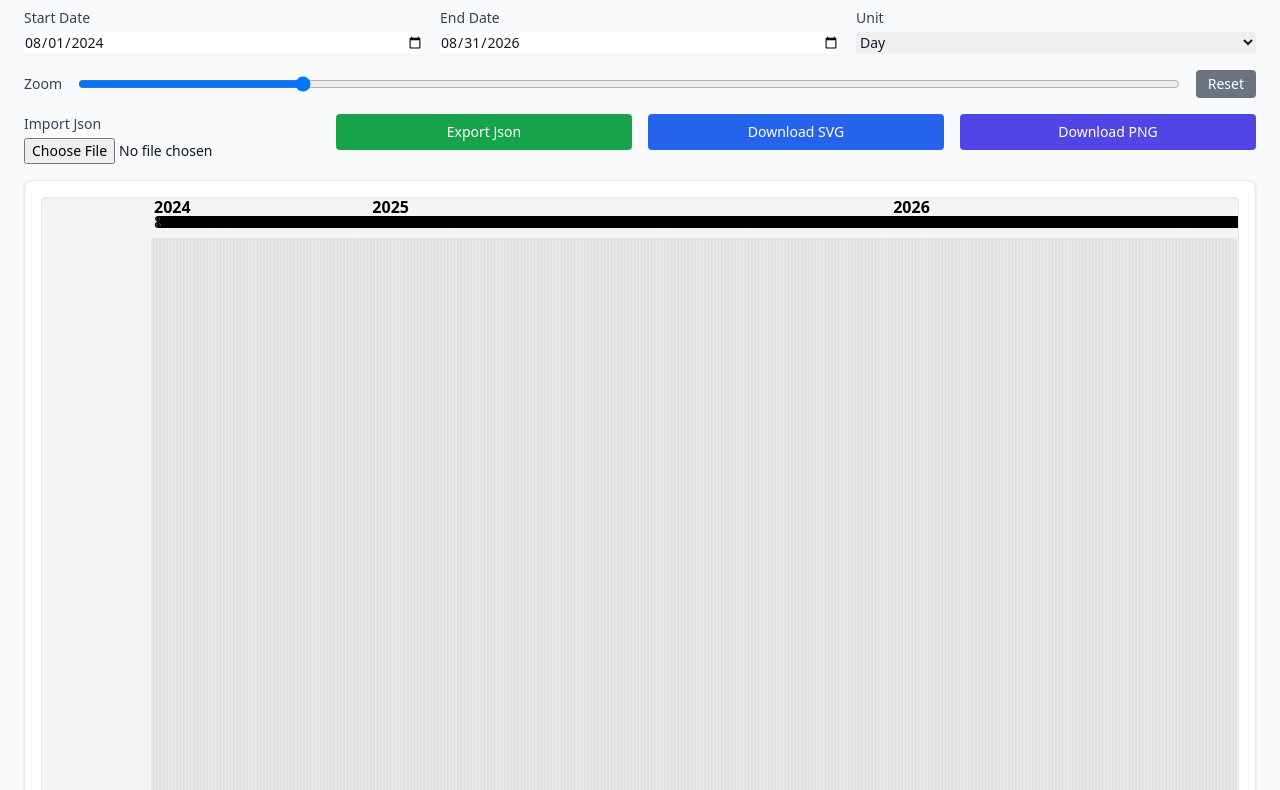
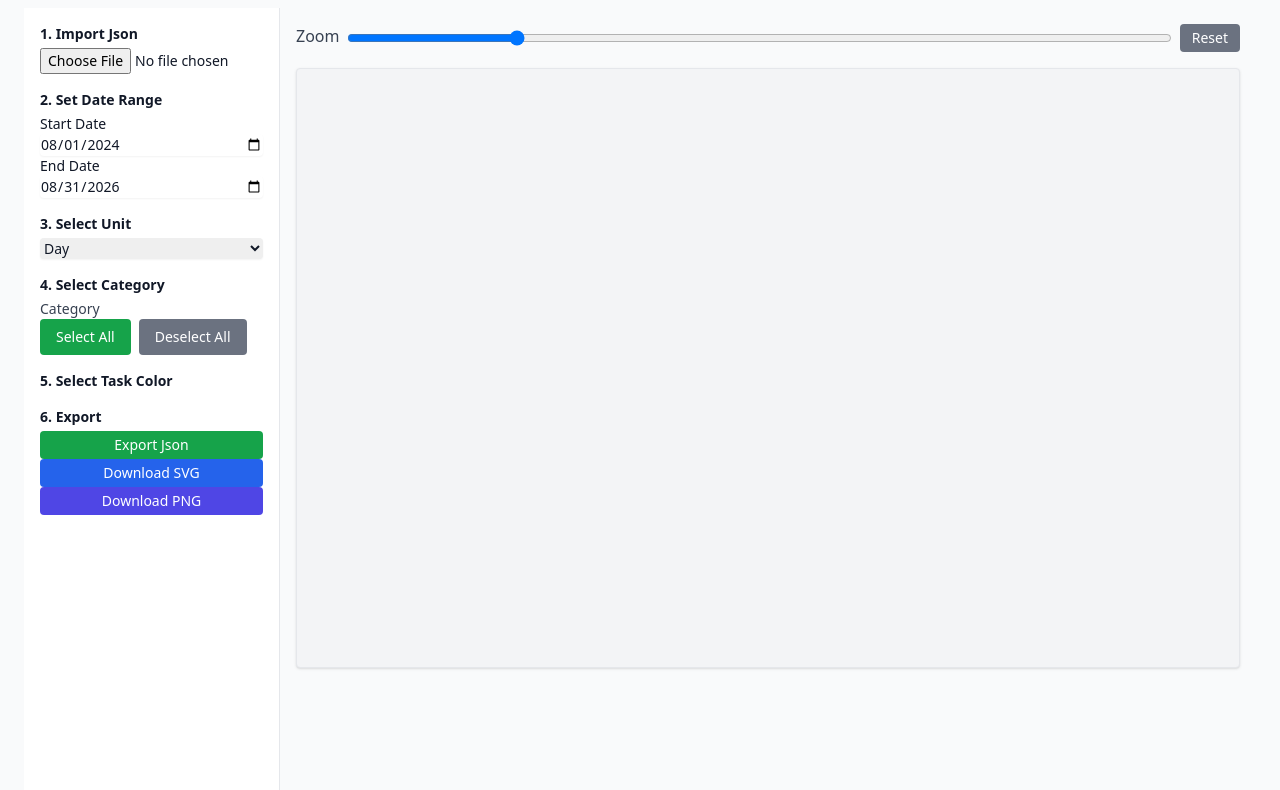
Before and after one commit to yopeyope/onepagescheduler, a plain HTML site: page index.html in a window 1280 px wide. Shown: the part 72-862 px from the top of the page. Drawn offline with nearby package versions, Linux system fonts and the light colour scheme.

Commit message:
Refined design (two pain)

```diff
--- a/index.html
+++ b/index.html
@@ -9,12 +9,22 @@
   <body class="bg-gray-50 text-gray-900 font-sans">
     <div class="max-w-screen-xl mx-auto p-6">
       <header class="mb-6">
-        <h1 class="text-2xl font-bold text-gray-800">Slide Schedule</h1>
+        <h1 class="text-2xl font-bold text-gray-800">OnePageScheduler</h1>
       </header>
 
-      <section class="grid grid-cols-1 md:grid-cols-3 gap-4 mb-4 text-sm">
-        <div class="flex flex-col">
-          <label class="mb-1 text-gray-700">Start Date</label>
+      <div class="flex flex-col md:flex-row h-screen">
+        <!-- ✅ 左パネル（コントロール） -->
+        <aside
+          class="w-full md:w-64 bg-white border-r p-4 overflow-y-auto text-sm space-y-4"
+        >
+          <div>
+            <h2 class="text-sm font-bold mb-1">1. Import Json</h2>
+            <input type="file" id="jsonInput" accept=".json" class="w-full" />
+          </div>
+
+          <div>
+            <h2 class="text-sm font-bold mb-1">2. Set Date Range</h2>
+            <label>Start Date</label>
             <input
               type="date"
               id="startDateInput"
@@ -22,9 +32,7 @@
               onchange="render()"
               class="w-full border-gray rounded shadow-sm"
             />
-        </div>
-        <div class="flex flex-col">
-          <label class="mb-1 text-gray-700">End Date</label>
+            <label>End Date</label>
             <input
               type="date"
               id="endDateInput"
@@ -33,98 +41,18 @@
               class="w-full border-gray rounded shadow-sm"
             />
           </div>
-        <div class="flex flex-col">
-          <label class="mb-1 text-gray-700">Unit</label>
+
+          <div>
+            <h2 class="text-sm font-bold mb-1">3. Select Unit</h2>
             <select id="labelUnit" class="w-full border-gray rounded shadow-sm">
               <option value="day">Day</option>
               <option value="week">Week</option>
               <option value="month">Month</option>
             </select>
           </div>
-      </section>
 
-      <section class="mb-4 text-sm flex items-center gap-4">
-        <label class="text-gray-700">Zoom</label>
-        <input
-          type="range"
-          id="zoomSlider"
-          min="0.5"
-          max="3"
-          step="0.1"
-          value="1"
-          class="w-full"
-        />
-        <button
-          id="zoomResetBtn"
-          class="px-3 py-1 bg-gray-500 text-white text-sm rounded hover:bg-gray-600"
-        >
-          Reset
-        </button>
-      </section>
-
-      <section class="grid grid-cols-1 md:grid-cols-4 gap-4 mb-4 text-sm">
-        <div class="flex flex-col">
-          <label class="mb-1 text-gray-700">Import Json</label>
-          <input type="file" id="importTasks" accept=".json" />
-        </div>
-        <div class="flex flex-col">
-          <button
-            onclick="exportTasks()"
-            class="px-4 py-2 bg-green-600 text-white text-sm rounded hover:bg-green-700"
-          >
-            Export Json
-          </button>
-        </div>
-        <div class="flex flex-col">
-          <button
-            onclick="downloadSVG()"
-            class="px-4 py-2 bg-blue-600 text-white text-sm rounded hover:bg-blue-700"
-          >
-            Download SVG
-          </button>
-        </div>
-        <div class="flex flex-col">
-          <button
-            onclick="downloadPNG()"
-            class="px-4 py-2 bg-indigo-600 text-white text-sm rounded hover:bg-indigo-700"
-          >
-            Download PNG
-          </button>
-        </div>
-      </section>
-
-      <section class="bg-white border rounded-lg shadow p-4">
-        <svg
-          id="schedule"
-          class="w-full h-[800px] border rounded bg-gray-100"
-        ></svg>
-      </section>
-
-      <div
-        id="tooltip"
-        class="fixed z-50 bg-white text-gray-800 border border-gray-400 text-sm px-2 py-1 rounded shadow hidden pointer-events-none"
-      ></div>
-
-      <section class="mt-6 mb-4 gap-4">
-        <h2 class="text-lg font-semibold mb-2">Legend (task)</h2>
-        <div class="flex flex-col md:flex-row gap-4 text-sm" id="legend-panel">
-          <!-- 凡例項目がここに入る -->
-          <!-- <div class="flex items-center gap-1">
-            <div class="w-4 h-4 bg-green-500 rounded-sm"></div>
-            <span>開発</span>
-          </div>
-          <div class="flex items-center gap-1">
-            <div class="w-4 h-4 bg-blue-500 rounded-sm"></div>
-            <span>設計</span>
-          </div>
-          <div class="flex items-center gap-1">
-            <div class="w-4 h-4 bg-red-500 rounded-sm"></div>
-            <span>レビュー</span>
-          </div> -->
-        </div>
-      </section>
-
-      <section class="mb-4 flex gap-4 text-sm">
+          <div>
+            <h2 class="text-sm font-bold mb-1">4. Select Category</h2>
             <div id="category-editor">
               <div>
                 <label class="mb-1 text-gray-700">Category</label>
@@ -147,13 +75,75 @@
                 <!-- カテゴリチェックボックスをここに動的生成 -->
               </div>
             </div>
+          </div>
+
+          <div>
+            <h2 class="text-sm font-bold mb-1">5. Select Task Color</h2>
             <div id="color-editor">
-          <div>
-            <label class="mb-1 text-gray-700">Task Coloring</label>
-          </div>
               <div id="task-color-list"></div>
             </div>
-      </section>
+          </div>
+
+          <div>
+            <h2 class="text-sm font-bold mb-1">6. Export</h2>
+            <button
+              onclick="exportTasks()"
+              class="w-full bg-green-600 text-white rounded px-2 py-1 hover:bg-green-700"
+            >
+              Export Json
+            </button>
+            <button
+              onclick="downloadSVG()"
+              class="w-full bg-blue-600 text-white rounded px-2 py-1 hover:bg-blue-700"
+            >
+              Download SVG
+            </button>
+            <button
+              onclick="downloadPNG()"
+              class="w-full bg-indigo-600 text-white rounded px-2 py-1 hover:bg-indigo-700"
+            >
+              Download PNG
+            </button>
+          </div>
+        </aside>
+
+        <!-- ✅ 右エリア（スケジュール図） -->
+        <main class="flex-1 overflow-auto p-4">
+          <div class="mb-4 flex flex-col md:flex-row gap-2">
+            <label class="text-gray-700">Zoom</label>
+            <input
+              type="range"
+              id="zoomSlider"
+              min="0.5"
+              max="3"
+              step="0.1"
+              value="1"
+              class="w-full"
+            />
+            <button
+              id="zoomResetBtn"
+              class="px-3 py-1 bg-gray-500 text-white text-sm rounded hover:bg-gray-600"
+            >
+              Reset
+            </button>
+          </div>
+          <svg
+            id="schedule"
+            class="w-full h-[600px] bg-gray-100 border rounded shadow"
+          ></svg>
+
+          <div
+            id="tooltip"
+            class="fixed z-50 bg-white text-gray-800 border border-gray-400 text-sm px-2 py-1 rounded shadow hidden pointer-events-none"
+          ></div>
+
+          <!-- 凡例など -->
+          <div
+            class="mt-4 flex flex-wrap gap-4 text-sm"
+            id="legend-panel"
+          ></div>
+        </main>
+      </div>
     </div>
 
     <script>
```
Lines whose indentation alone changed are shown as unchanged.
